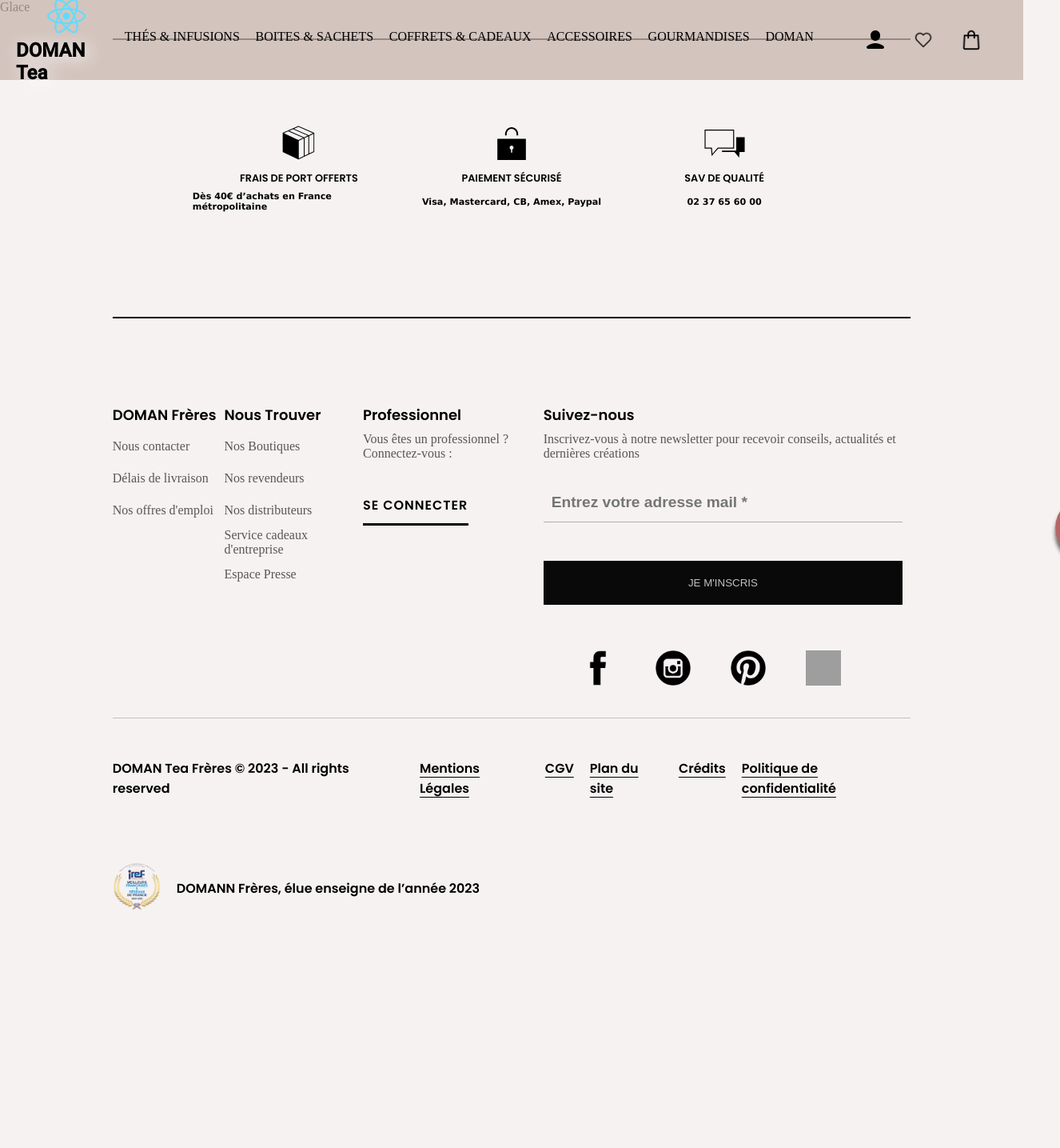
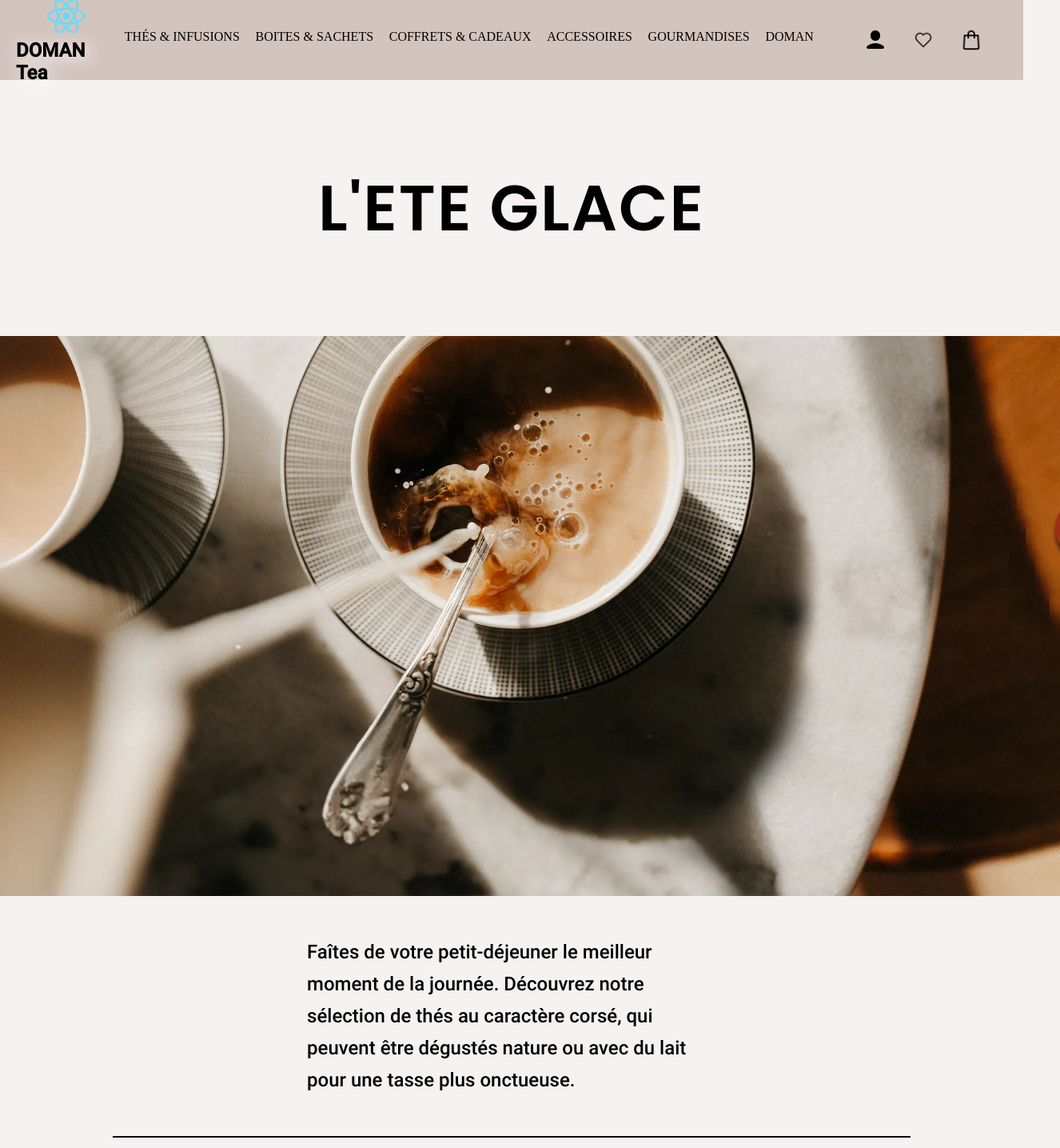
Before and after one commit to davidduranty/NewProject, a React (Vite) app: page /glace in a window 1280 px wide. Shown: the top 1435 px of the page at 80% size, 1326 px wide, since content can reach past the window. Before the commit the page ends 1172 px from the top, so only its background shows below. Built offline with nearby package versions, Linux system fonts and the light colour scheme; data requests are answered from the project's data file; grey boxes are pictures that could not be loaded.

Commit message:
add content glace

```diff
--- /dev/null
+++ b/src/components/pictureContainer/TitleImgTextIce.jsx
@@ -0,0 +1,21 @@
+import React from "react";
+
+function TitleImgTextIce() {
+  return (
+    <>
+      <div className="smallBreakfast">
+        <h1>L'ETE GLACE</h1>
+        <img src="petit-dej.webp" alt="petit dej" />
+      </div>
+      <div className="textContainer">
+        <p>
+          Faîtes de votre petit-déjeuner le meilleur moment de la journée.
+          Découvrez notre sélection de thés au caractère corsé, qui peuvent être
+          dégustés nature ou avec du lait pour une tasse plus onctueuse.
+        </p>
+      </div>
+    </>
+  );
+}
+
+export default TitleImgTextIce;
--- a/src/pages/Glace.jsx
+++ b/src/pages/Glace.jsx
@@ -1,7 +1,18 @@
 import React from "react";
+import { useEffect } from "react";
+import TitleImgTextIce from "../components/pictureContainer/TitleImgTextIce";
 
 function Glace() {
-  return <div>Glace</div>;
+  useEffect(() => {
+    window.addEventListener("scroll", () => {
+      if (window.scrollY > 200) {
+        document.querySelector(".arrow-fixed").classList.add("active");
+      } else {
+        document.querySelector(".arrow-fixed").classList.remove("active");
+      }
+    });
+  }, []);
+  return <TitleImgTextIce />;
 }
 
 export default Glace;
--- a/src/styles/components/_glace.scss
+++ b/src/styles/components/_glace.scss
@@ -0,0 +1,32 @@
+.smallBreakfast {
+  display: flex;
+  flex-direction: column;
+  align-items: center;
+  margin-top: 200px;
+
+  h1 {
+    font-size: 5rem;
+    // width: 35%;
+    letter-spacing: 2px;
+    font-family: "font2";
+    padding-bottom: 100px;
+  }
+
+  img {
+    min-width: 100%;
+    max-height: 700px;
+    background-size: cover;
+    background-position: center;
+  }
+}
+.textContainer {
+  max-width: 40%;
+  min-height: 100px;
+  margin: 50px auto;
+
+  p {
+    font-size: 1.5rem;
+    font-family: "font1";
+    line-height: 40px;
+  }
+}
```
Also changed, not shown: src/components/pictureContainer/TitkeImgTextIce.jsx (deleted, +0 -7 lines).
